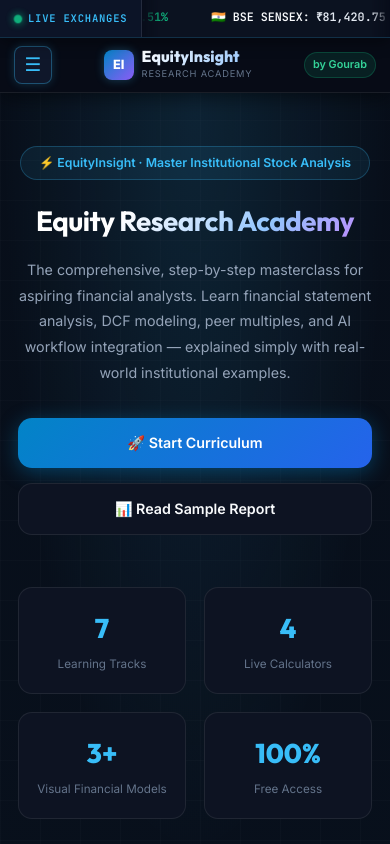
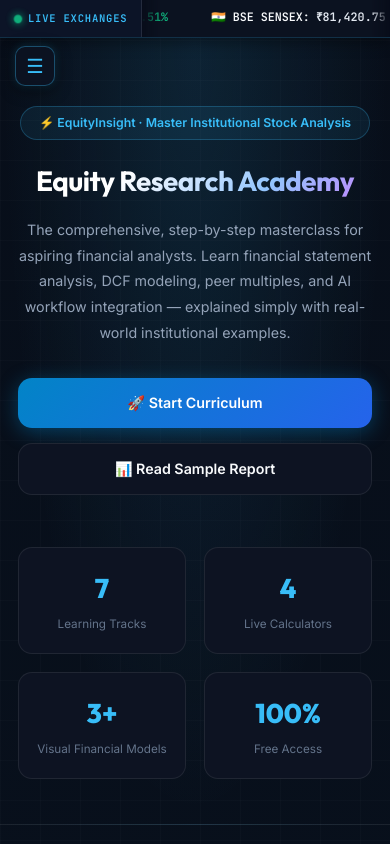
Before and after one commit to gourabacharjee/equity_research, a plain HTML site: page index.html in a window 390 px wide. Shown: the top 844 px of the page. Drawn offline with Linux system fonts and the light colour scheme; no server answers.

Commit message:
Add files via upload

```diff
--- a/index.html
+++ b/index.html
@@ -985,88 +985,35 @@
     .tick-chg.down { color: #f43f5e; font-weight: 700; }
 
 
-    /* ================= MOBILE BRAND TOP BAR ================= */
-    .mobile-top-bar {
+    /* Mobile Menu Toggle (Clean Left-Side Button) */
+    .menu-toggle {
       display: none;
-      align-items: center;
-      justify-content: space-between;
-      padding: 8px 14px;
-      background: rgba(8, 12, 22, 0.96);
-      backdrop-filter: blur(16px);
-      border-bottom: 1px solid rgba(255, 255, 255, 0.08);
-      position: sticky;
-      top: 38px;
-      z-index: 1040;
-      box-shadow: 0 4px 20px rgba(0, 0, 0, 0.5);
-    }
-
-    .mobile-menu-btn {
-      width: 38px;
-      height: 38px;
-      background: #0f172a;
+      position: fixed;
+      top: 48px;
+      left: 12px;
+      z-index: 1080;
+      width: 40px;
+      height: 40px;
+      background: rgba(13, 19, 34, 0.9);
+      backdrop-filter: blur(12px);
       border: 1px solid rgba(56, 189, 248, 0.35);
-      border-radius: 8px;
+      border-radius: 10px;
       color: #38bdf8;
-      font-size: 1.25rem;
+      font-size: 1.3rem;
       cursor: pointer;
-      display: flex;
       align-items: center;
       justify-content: center;
-      box-shadow: 0 0 10px rgba(56, 189, 248, 0.2);
-    }
-    .mobile-menu-btn:active { transform: scale(0.92); }
-
-    .mobile-brand-title {
-      display: flex;
-      align-items: center;
-      gap: 8px;
-      cursor: pointer;
-    }
-
-    .brand-badge-mini {
-      width: 30px;
-      height: 30px;
-      background: linear-gradient(135deg, #0284c7, #8b5cf6);
-      border-radius: 8px;
-      display: flex;
-      align-items: center;
-      justify-content: center;
-      font-weight: 800;
-      font-size: 0.85rem;
-      color: #fff;
-      box-shadow: 0 0 10px rgba(56, 189, 248, 0.3);
-    }
-
-    .brand-text-block .brand-main {
-      font-family: 'Outfit', sans-serif;
-      font-weight: 800;
-      font-size: 1.05rem;
-      background: linear-gradient(135deg, #ffffff, #93c5fd);
-      -webkit-background-clip: text;
-      -webkit-text-fill-color: transparent;
-      line-height: 1.1;
-    }
-    .brand-text-block .brand-sub {
-      font-size: 0.62rem;
-      color: var(--text-muted);
-      text-transform: uppercase;
-      letter-spacing: 0.8px;
-    }
-
-    .mobile-author-tag {
-      font-size: 0.72rem;
-      font-weight: 600;
-      color: #34d399;
-      background: rgba(16, 185, 129, 0.12);
-      border: 1px solid rgba(16, 185, 129, 0.25);
-      padding: 3px 8px;
-      border-radius: 20px;
+      box-shadow: 0 4px 15px rgba(0, 0, 0, 0.5), 0 0 8px rgba(56, 189, 248, 0.2);
+      transition: all 0.2s ease;
+    }
+    .menu-toggle:active {
+      transform: scale(0.92);
+      background: rgba(56, 189, 248, 0.2);
     }
 
     @media screen and (max-width: 900px) {
-      .mobile-top-bar { display: flex !important; }
-      .menu-toggle { display: none !important; } /* Replaced by mobile-menu-btn in brand bar */
-      .hero { padding-top: 3.5rem !important; }
+      .menu-toggle { display: flex !important; }
+      .hero { padding-top: 4.5rem !important; }
     }
 
 
@@ -1108,18 +1055,8 @@
   <!-- Progress Bar -->
   <div class="progress-bar"><div class="progress-fill" id="progressFill"></div></div>
 
-  <!-- Mobile Top Brand Navigation Bar (Always Visible on Mobile) -->
-  <div class="mobile-top-bar" id="mobileTopBar">
-    <button class="mobile-menu-btn" id="menuToggle" aria-label="Toggle Navigation">☰</button>
-    <div class="mobile-brand-title" onclick="scrollToId('hero')">
-      <div class="brand-badge-mini">EI</div>
-      <div class="brand-text-block">
-        <div class="brand-main">EquityInsight</div>
-        <div class="brand-sub">Research Academy</div>
-      </div>
-    </div>
-    <div class="mobile-author-tag">by Gourab</div>
-  </div>
+  <!-- Floating Mobile Hamburger on Left Side -->
+  <button class="menu-toggle" id="menuToggle" aria-label="Open Navigation Drawer">☰</button>
 
   <!-- Menu Backdrop Overlay -->
   <div class="menu-overlay" id="menuOverlay"></div>
```
